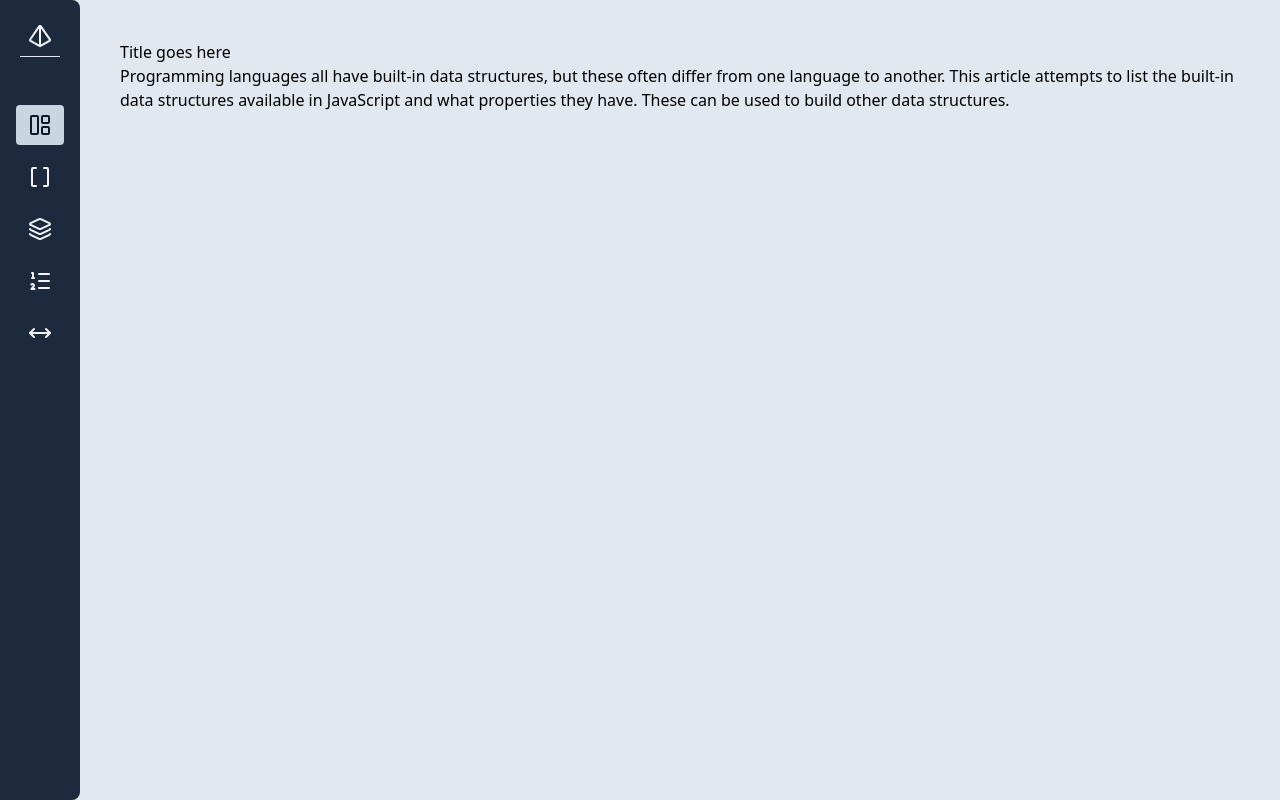
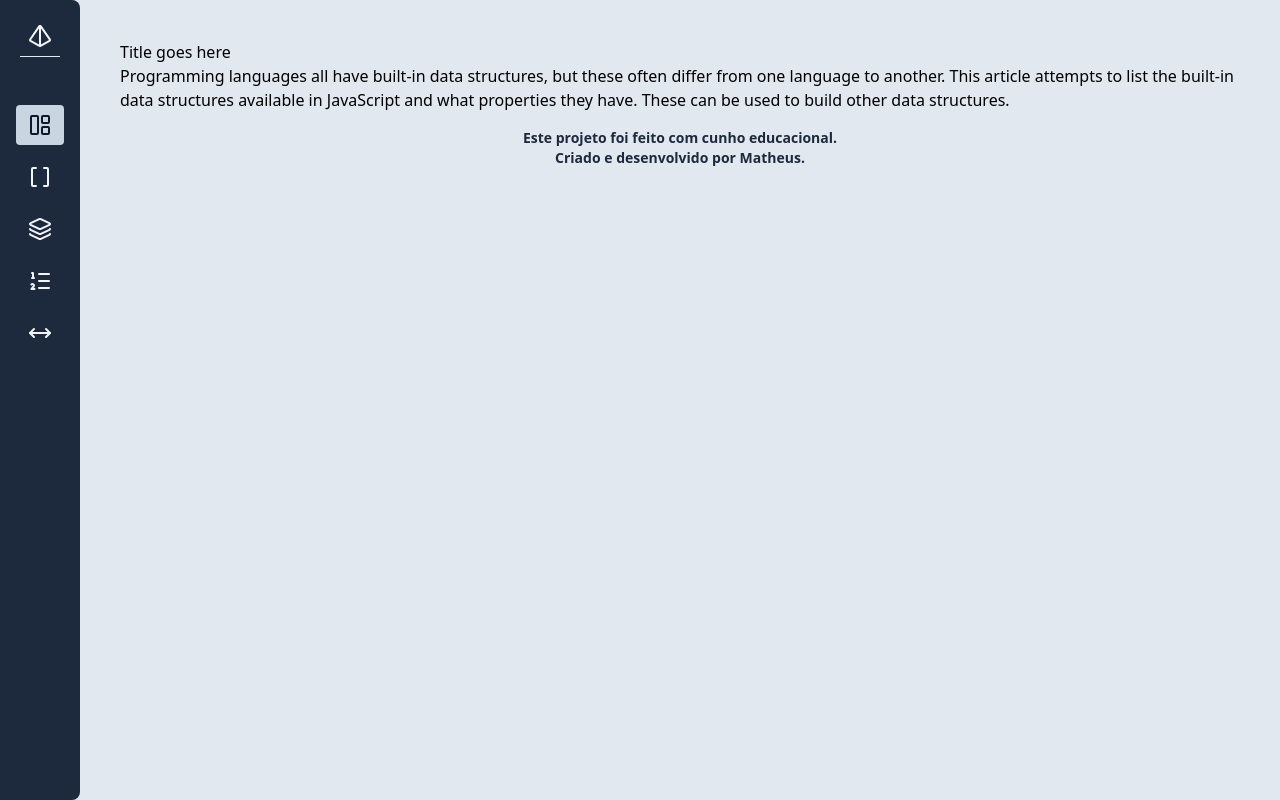
Before and after one commit to MathHenr/algorithm-visualizer, a Next.js app: page / in a window 1280 px wide. Built offline with nearby package versions, Linux system fonts and the light colour scheme.

Commit message:
feat: added footer component.

```diff
--- a/src/components/Content/index.tsx
+++ b/src/components/Content/index.tsx
@@ -2,6 +2,7 @@
 
 import { useSidebar } from "@/hooks/useSidebar";
 import clsx from "clsx";
+import { Footer } from "../Footer";
 
 type ContentProp = {
   children: React.ReactNode;
@@ -13,13 +14,14 @@ export function Content({ children }: ContentProp) {
   return (
     <div
       className={clsx(
-        "flex-1 h-full p-2 sm:p-10 overflow-y-auto overflow-x-hidden transition-all ease-in-out duration-300",
+        "flex-col flex-1 h-full p-2 sm:p-10 overflow-y-auto overflow-x-hidden transition-all ease-in-out duration-300",
         isOpen ? "max-sm:hidden" : "flex",
       )}
     >
       <div className={clsx("max-w-60 sm:max-w-2xl lg:max-w-7xl mx-auto")}>
         {children}
       </div>
+      <Footer />
     </div>
   );
 }
--- /dev/null
+++ b/src/components/Footer/index.tsx
@@ -0,0 +1,10 @@
+export function Footer() {
+  return (
+    <footer className="flex justify-center py-4">
+      <div className="flex flex-col items-center font-bold text-slate-800 text-sm">
+        <p>Este projeto foi feito com cunho educacional.</p>
+        <p>Criado e desenvolvido por Matheus.</p>
+      </div>
+    </footer>
+  );
+}
```
